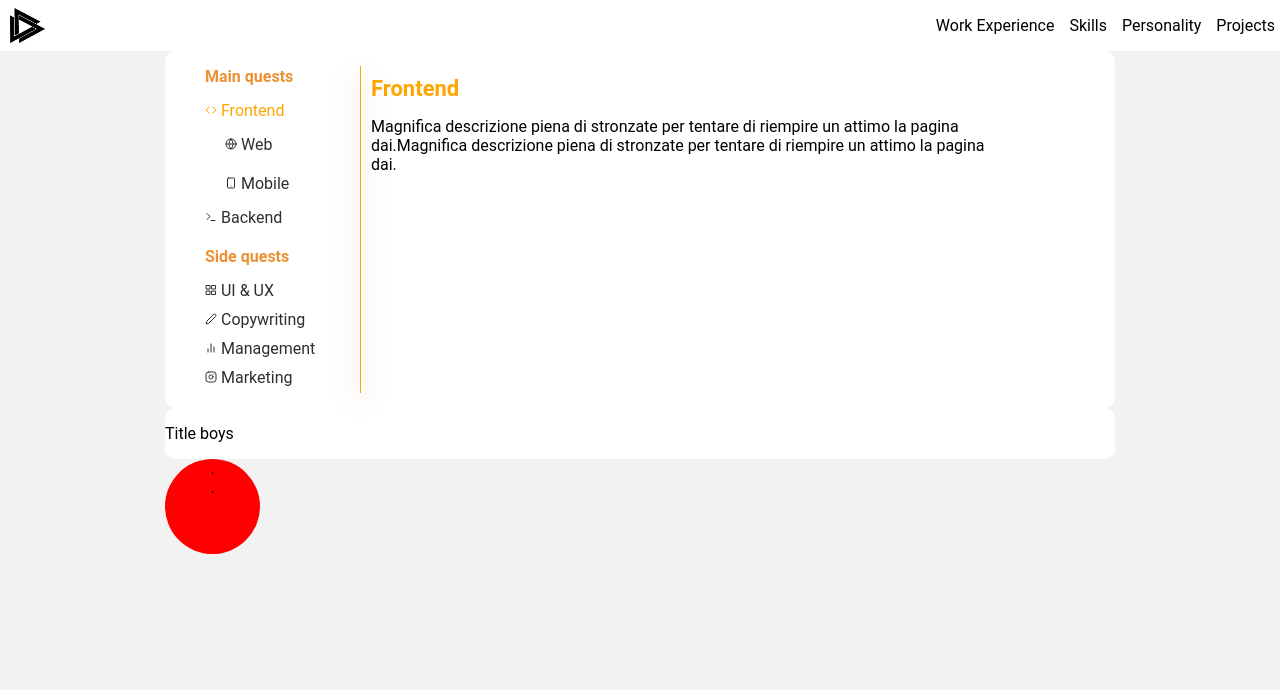
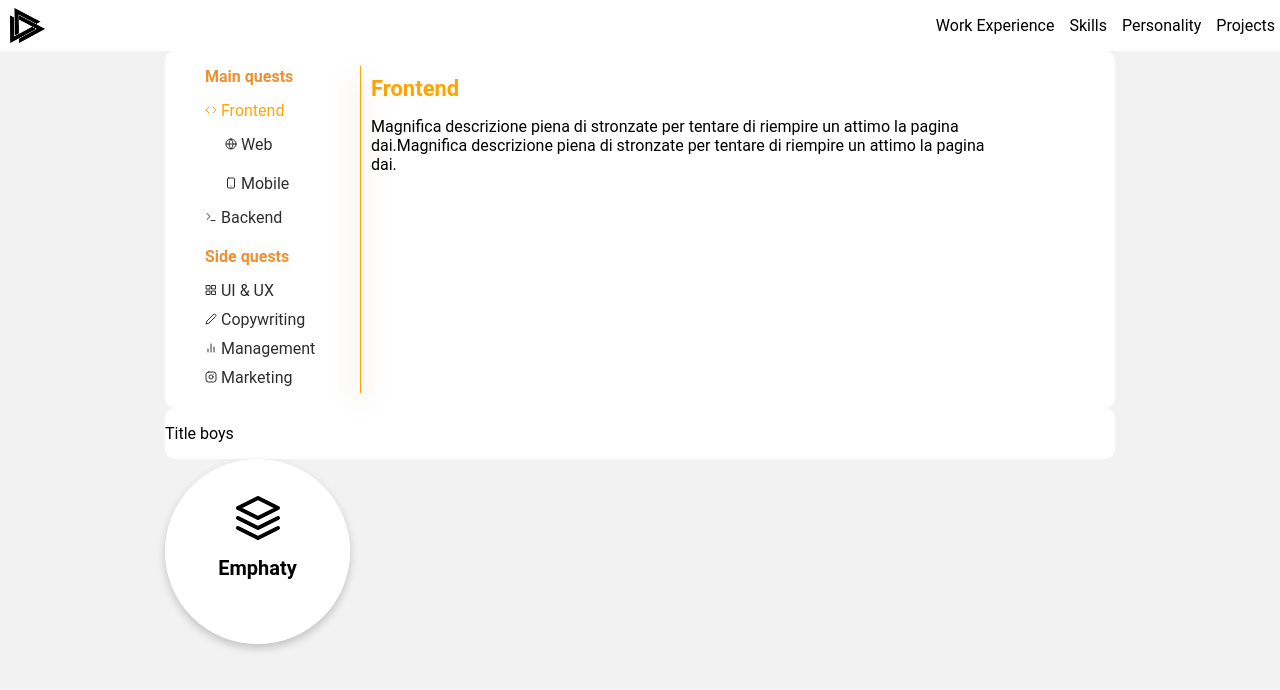
Before and after one commit to cristian-dumitru-reps/cv, an Angular app: page / in a window 1280 px wide. Shown: the top 690 px of the page. Built offline with nearby package versions, Linux system fonts and the light colour scheme.

Commit message:
Flip card has been added for the Personality section

```diff
--- a/src/app/personalit/personalit.component.css
+++ b/src/app/personalit/personalit.component.css
@@ -1,15 +1,107 @@
-.personality-container{
-    width: 95px;
-    height: 95px;
-    background-color: red;
-    display:flex;
+.icon {
+  margin-top: 35px;
+  margin-bottom: 10px;
+}
+.back-icon-container {
+  display: flex;
+  transition: all 0.2s ease-in-out;
+  width: 25px;
+  height: 25px;
+  border-radius: 50%;
+  justify-content: center;
+  align-items: center;
+  justify-items: center;
+  background-color: #f2f2f2;
+  -moz-box-shadow: inset 0 0 10px #d8d0d0;
+  -webkit-box-shadow: inset 0 0 10px #d8d0d0;
+  box-shadow: inset 0 0 10px #d8d0d0;
+}
+.back-icon {
+  margin-top: 15px;
+  margin-bottom: 10px;
+}
+.front-icon-size {
+  width: 48px;
+  height: 48px;
+}
+
+.back-icon-size {
+  width: 18px;
+  height: 18px;
+}
+
+.description {
+  font-size: 20px;
+  font-weight: 600;
+}
+
+.back-description {
+  font-size: 14px;
+  font-weight: 400;
+  margin-left: 10px;
+  margin-right: 10px;
+}
+
+.flip-card {
+  background-color: transparent;
+  width: 185px;
+  height: 185px;
+  display: flex;
   flex-direction: column;
   align-items: center;
   justify-items: center;
+  perspective: 1000px;
   border-radius: 50%;
-    transition:2s;
 }
 
-  .personality-container:hover{
-    transform: scale(1.8);
+.flip-card-inner {
+  position: relative;
+  width: 100%;
+  height: 100%;
+  border-radius: 50%;
+  text-align: center;
+  transition: transform 1.2s;
+  transform-style: preserve-3d;
+  box-shadow: 0 4px 8px 0 rgba(0, 0, 0, 0.2);
 }
+
+.flip-card-front,
+.flip-card-back {
+  position: absolute;
+  width: 100%;
+  height: 100%;
+  backface-visibility: hidden;
+}
+
+.flip-card-front {
+  background: white;
+  color: black;
+  z-index: 2;
+  border-radius: 50%;
+  display: flex;
+  flex-direction: column;
+  align-items: center;
+  justify-items: center;
+}
+
+.flip-card-back {
+  background: white;
+  color: black;
+  transform: rotateY(180deg);
+  z-index: 1;
+  border-radius: 50%;
+  display: flex;
+  flex-direction: column;
+  align-items: center;
+  justify-items: center;
+}
+
+.flip-card:focus {
+  outline: 0;
+}
+
+.flip-card:hover .flip-card-inner,
+.flip-card:focus .flip-card-inner {
+  transform: rotateY(180deg);
+  /* transform: scale(1.8); */
+}
--- a/src/app/personalit/personalit.component.html
+++ b/src/app/personalit/personalit.component.html
@@ -1,4 +1,22 @@
-<div class="personality-container">
-  <div class="icon">.</div>
-  <div (mouseenter)="onHoverCustom()" class="description">.</div>
+<div class="flip-card" tabIndex="0">
+  <div class="flip-card-inner">
+    <div class="flip-card-front">
+      <div class="icon">
+        <i class="front-icon-size" data-feather="layers"></i>
+      </div>
+      <div class="description">Emphaty</div>
+    </div>
+    <div class="flip-card-back">
+      <div class="back-icon">
+        <div class="back-icon-container">
+          <i class="back-icon-size" data-feather="layers"></i>
+        </div>
+      </div>
+      <div class="back-description">
+        Qua ci dovrebbe stare abbastanza testo per descrivere le mie capacità di
+        esistere sinceramente.<br />
+        E' arrivato il momento di andare a capo.
+      </div>
+    </div>
+  </div>
 </div>
```
Lines whose indentation alone changed are shown as unchanged.
